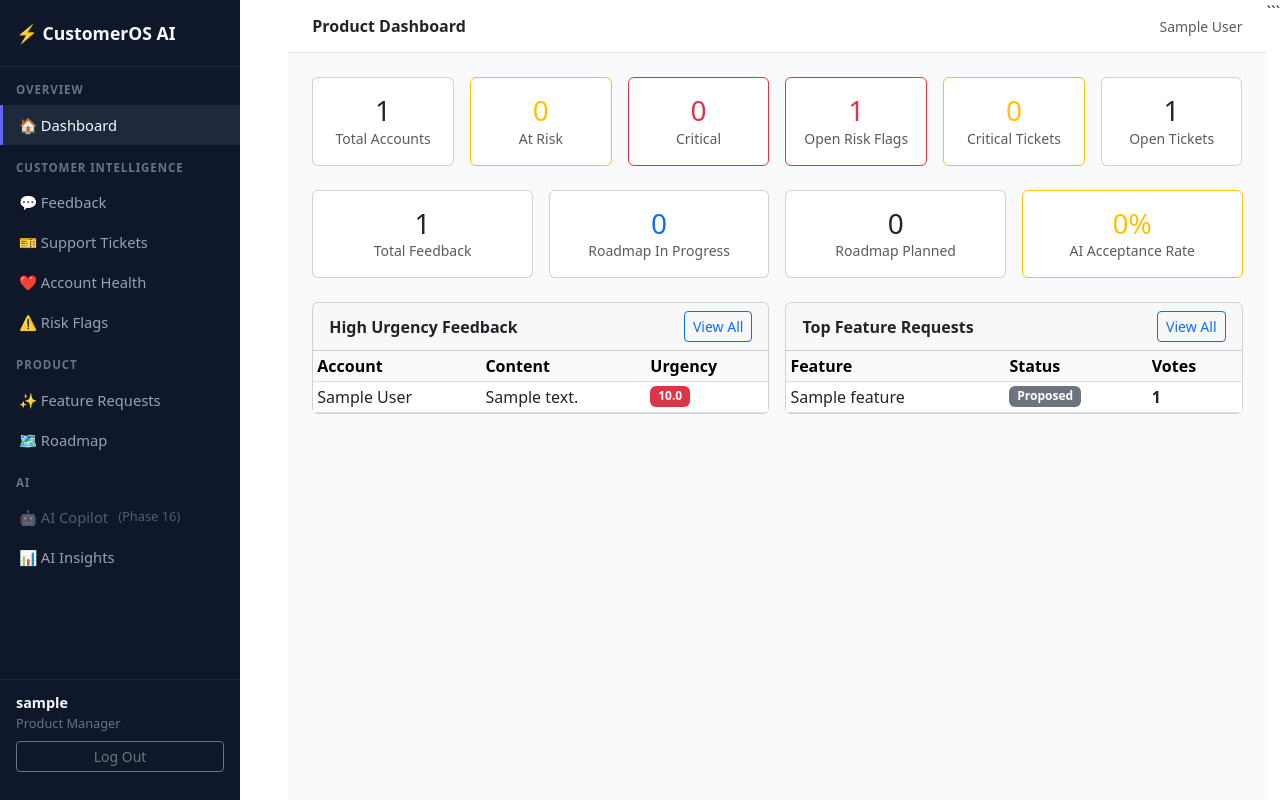
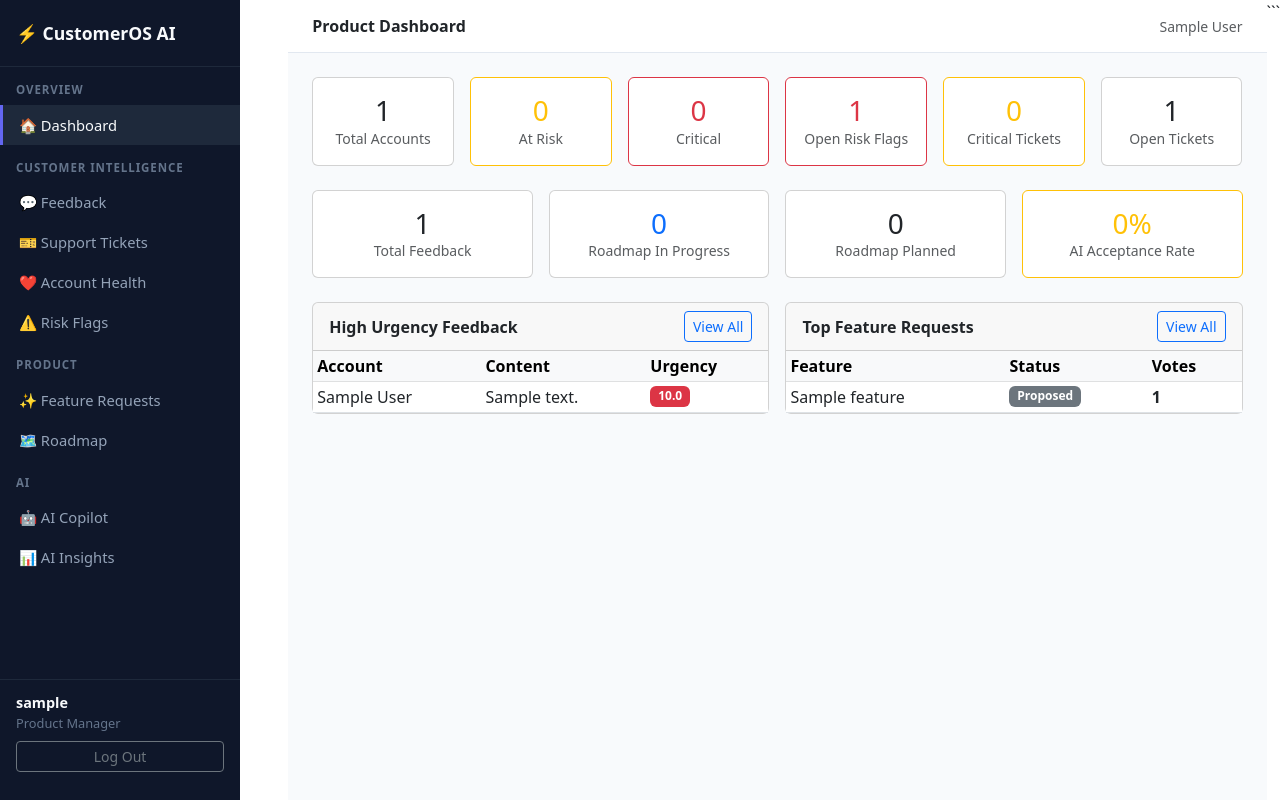
Before and after one commit to neha-0218/customeros-ai, a Django app: page /dashboard/pm/ in a window 1280 px wide. Run offline with Django 5.2, Linux system fonts and the light colour scheme; a user stored in the database is signed in; tables that the repository leaves empty hold one stand-in row (values such as "Sample post").

Commit message:
Update base.html

```diff
--- a/templates/base.html
+++ b/templates/base.html
@@ -178,8 +178,8 @@
     <!-- AI -->
     <div class="nav-section">AI</div>
 
-    <a href="#" class="disabled-link">
-        🤖 AI Copilot <small>(Phase 16)</small>
+   <a href="{% url 'ai_copilot' %}" class="{% if 'copilot' in request.resolver_match.url_name %}active{% endif %}">
+        🤖 AI Copilot
     </a>
 
     <a href="{% url 'ai_insight_list' %}"
```
